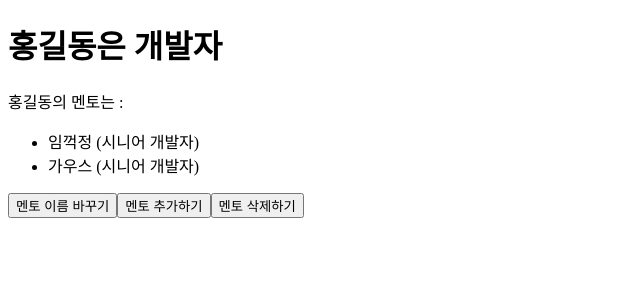
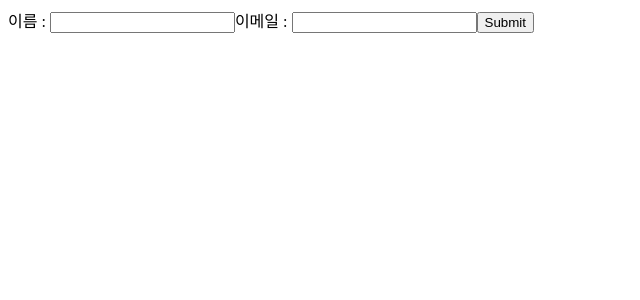
Before and after one commit to smark1024/react-basic, a React (Vite) app: page / in a window 1280 px wide. Shown: the top 300 px of the page, without its empty margins (0-640 px from the left). Built offline with nearby package versions, Linux system fonts and the light colour scheme.

Commit message:
uncontroll component 사용

```diff
--- /dev/null
+++ b/src/AppForm.jsx
@@ -0,0 +1,29 @@
+import React, { useState } from "react";
+
+export default function AppForm() {
+    const [form, setForm] = useState({
+        name: "",
+        email: "",
+    });
+    const handleSubmit = (e) => {
+        e.preventDefault();
+        console.log(form);
+    };
+    const handleChange = (e) => {
+        const { name, value } = e.target;
+        setForm({
+            ...form,
+            [name]: value,
+        });
+    };
+
+    return (
+        <form onSubmit={handleSubmit}>
+            <label htmlFor="name">이름 : </label>
+            <input type="text" id="name" name="name" value={form.name} onChange={handleChange} />
+            <label htmlFor="email">이메일 : </label>
+            <input type="email" id="email" name="email" value={form.email} onChange={handleChange} />
+            <button>Submit</button>
+        </form>
+    );
+}
--- a/src/main.jsx
+++ b/src/main.jsx
@@ -1,9 +1,9 @@
 import { StrictMode } from "react";
 import { createRoot } from "react-dom/client";
-import AppMentors from "./AppMentors.jsx";
+import AppForm from "./AppForm.jsx";
 
 createRoot(document.getElementById("root")).render(
     <StrictMode>
-        <AppMentors />
+        <AppForm />
     </StrictMode>
 );
```
